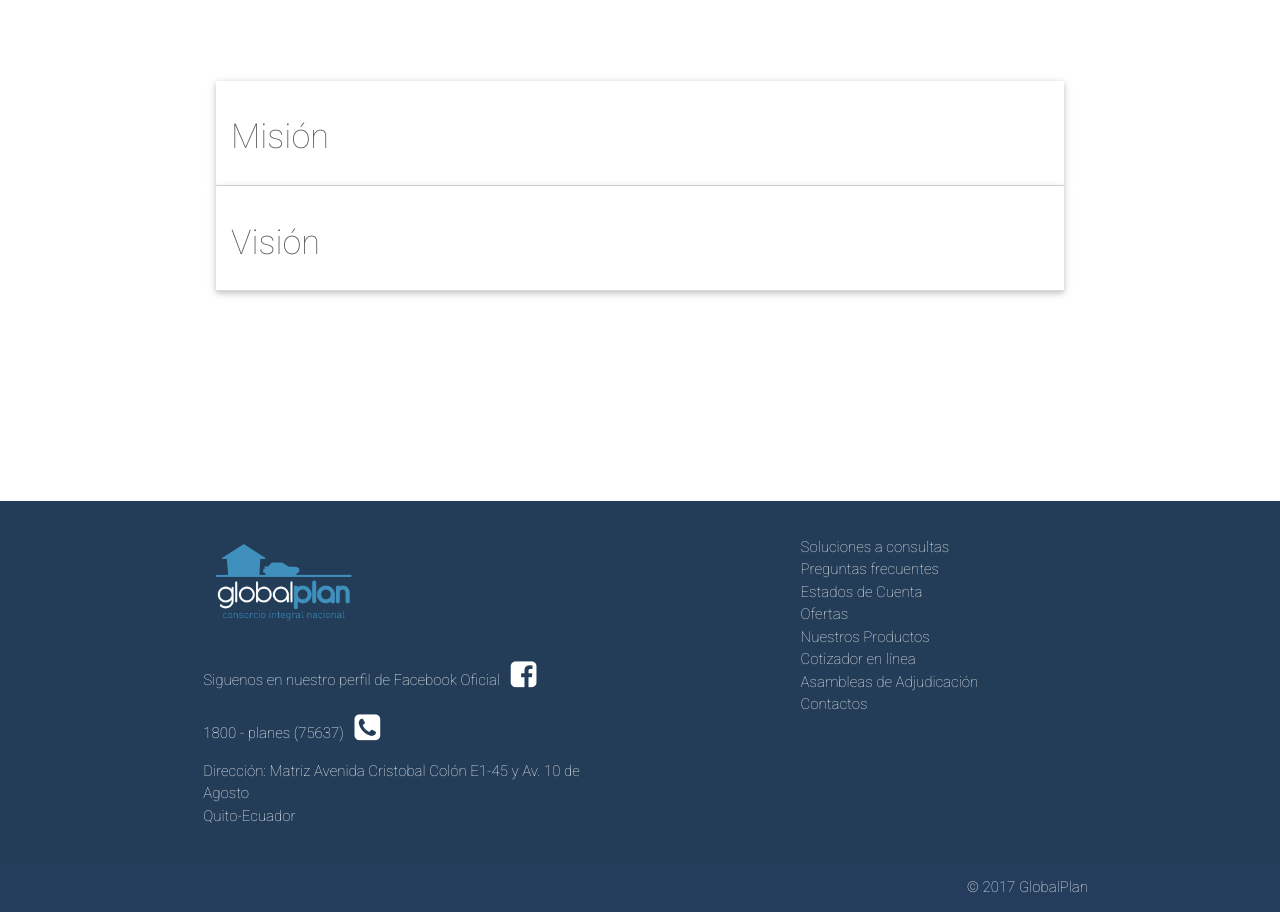
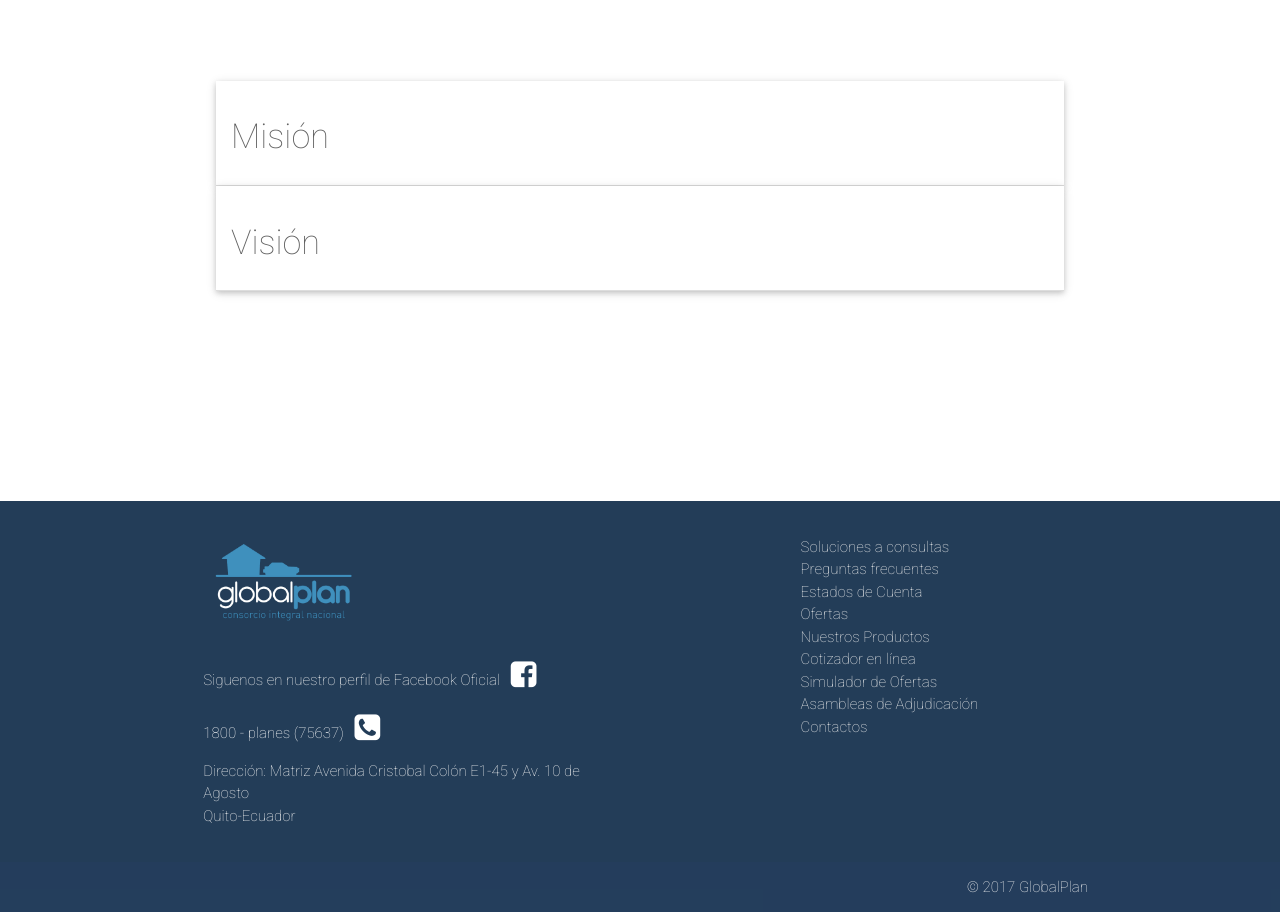
Before and after one commit to jonathanludena/globalplan, a plain HTML site: page index.html in a window 1280 px wide. Shown: the part 1398-2310 px from the top of the page. Drawn offline with nearby package versions, Linux system fonts and the light colour scheme.

Commit message:
Agregado Simulador de ofertas en el footer

```diff
--- a/index.html
+++ b/index.html
@@ -18,7 +18,6 @@
 	<script>
 		$(document).ready(function(){
 		  $('.parallax').parallax();
-		  // $('.modal').modal();
 	    });
 	</script>
 </head>
@@ -99,6 +98,7 @@
 	          <li><a class="grey-text text-lighten-3" href="#!">Ofertas</a></li>
 	          <li><a class="grey-text text-lighten-3" href="#!">Nuestros Productos</a></li>
 	          <li><a class="grey-text text-lighten-3" href="#!">Cotizador en línea</a></li>
+	          <li><a class="grey-text text-lighten-3" href="#!">Simulador de Ofertas</a></li>
 	          <li><a class="grey-text text-lighten-3" href="#!">Asambleas de Adjudicación</a></li>
 	          <li><a class="grey-text text-lighten-3" href="#!">Contactos</a></li>
 	        </ul>
```
